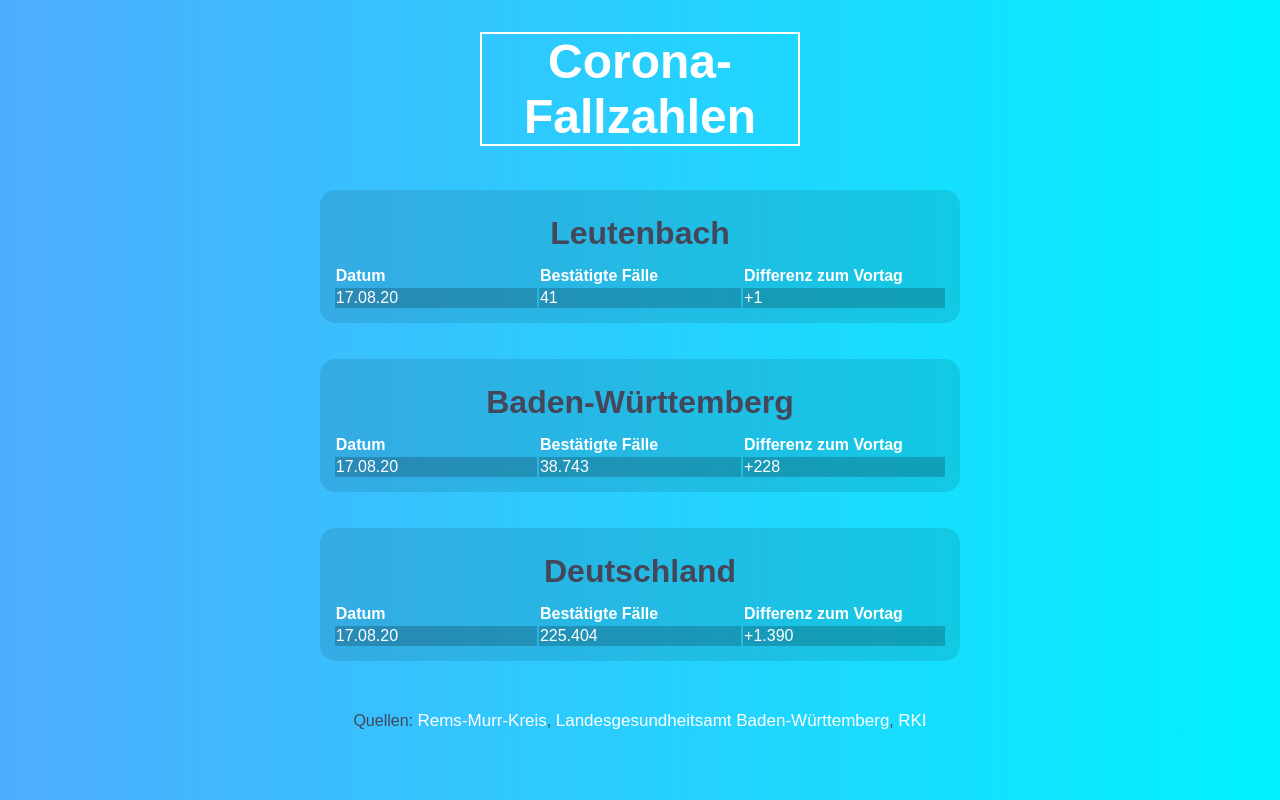
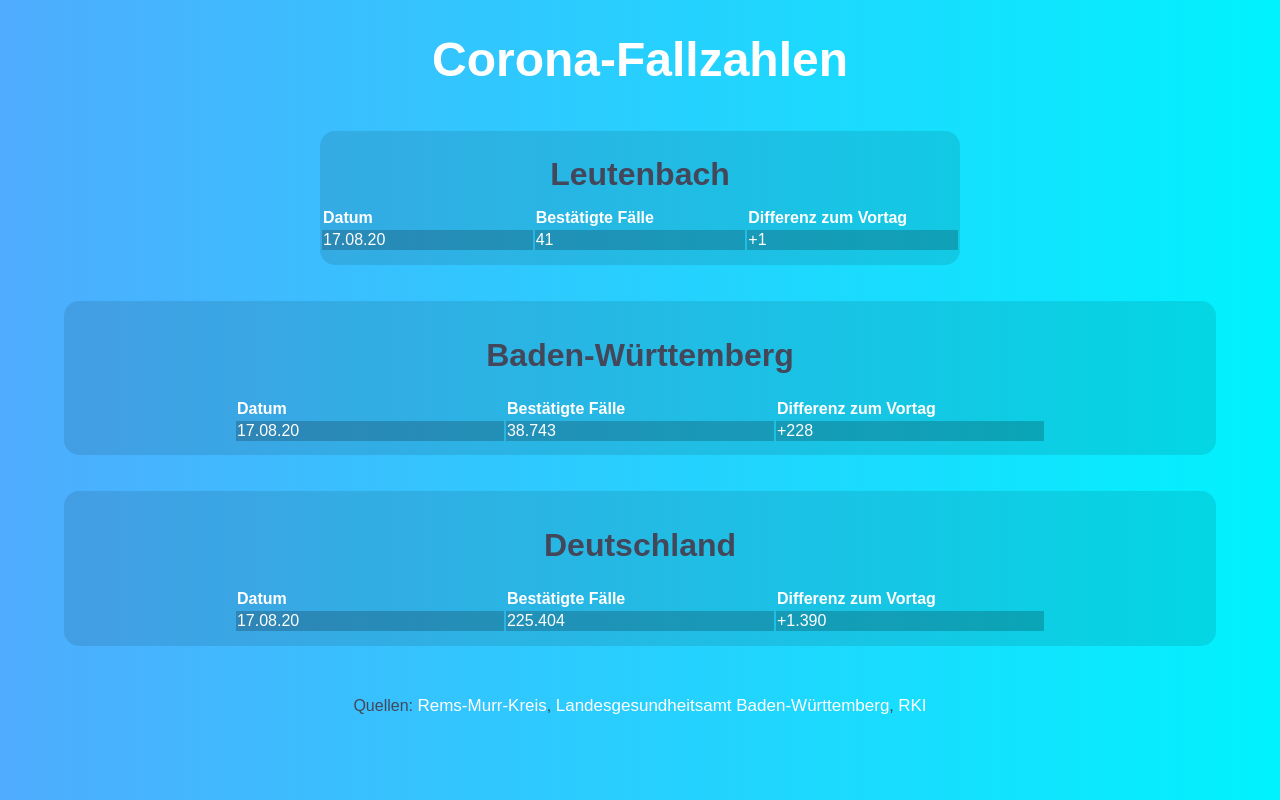
Before and after one commit to okyoshi/fallzahlen, a plain HTML site: page index.html in a window 1280 px wide. Drawn offline with Linux system fonts and the light colour scheme; a web font is replaced by a local one.

Commit message:
Add files via upload

```diff
--- a/formate2.css
+++ b/formate2.css
@@ -31,9 +31,9 @@ section h2 {
 	text-align: center;
 	text-decoration: none;
 	margin-top: 2.5%;
-	border: 2px solid #fff;
+
 	box-sizing: border-box;
-	width: 25%;
+
 	margin-bottom: 2%;
 }
 
@@ -106,20 +106,30 @@ tr:nth-child(even) {
 .Leutenbach {
 	background-color: rgba(0, 0, 0, 0.1);
 	width: 50%;
-	padding: 1%;
+	padding-top: 1%;
+	padding-bottom: 1%;
 	border-radius: 15px;
 }
 
 .Baden {
 	background-color: rgba(0, 0, 0, 0.1);
-	width: 50%;
-	padding: 1%;
+	width: 90%;
+	padding-top: 1%;
+	padding-bottom: 1%;;
 	border-radius: 15px;
 }
 
 .De {
 	background-color: rgba(0, 0, 0, 0.1);
-	width: 50%;
-	padding: 1%;
+	width: 90%;
+	padding-top: 1%;
+	padding-bottom: 1%;
 	border-radius: 15px;
 }
+
+@media only screen and (max-width: 768px) {
+  /* For mobile phones: */
+  [class*="Leutenbach"] {
+    width: 100%;
+  }
+}
```
Also changed, not shown: index.html (+0 -4 lines).
